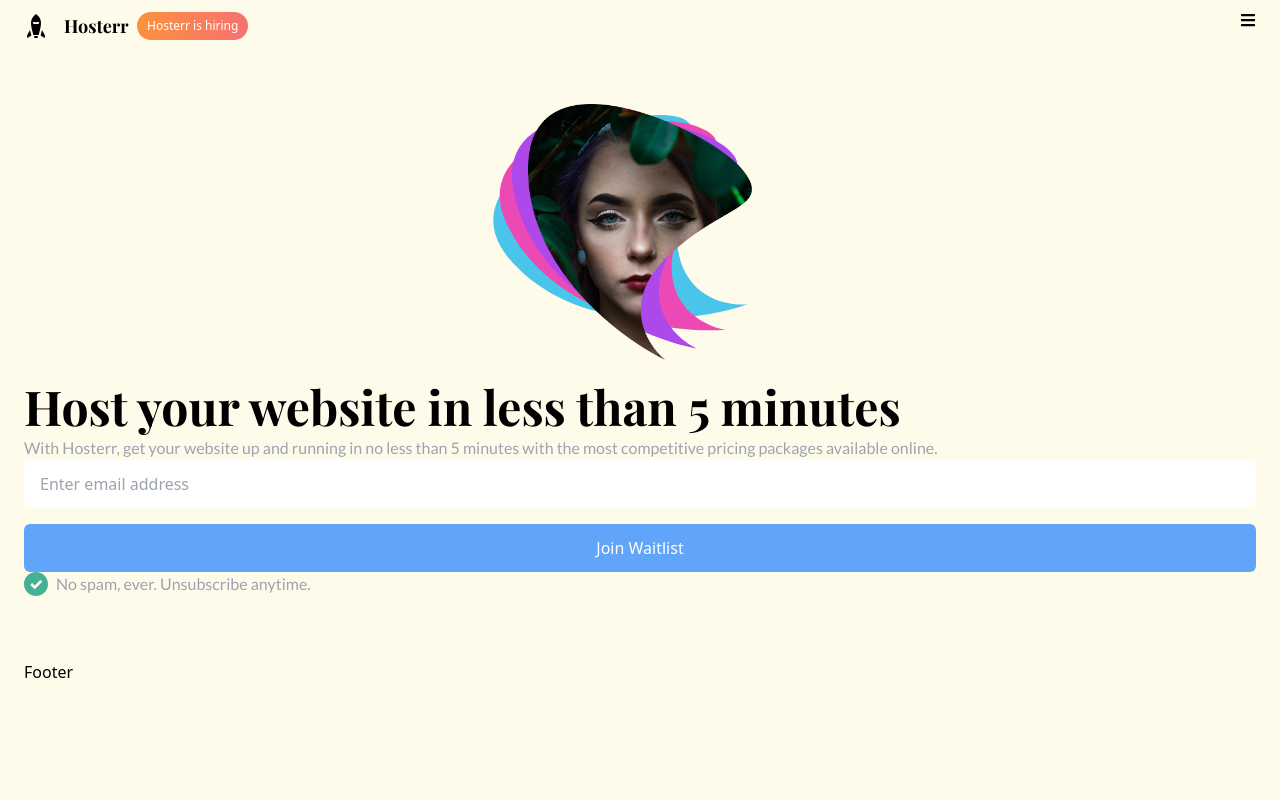
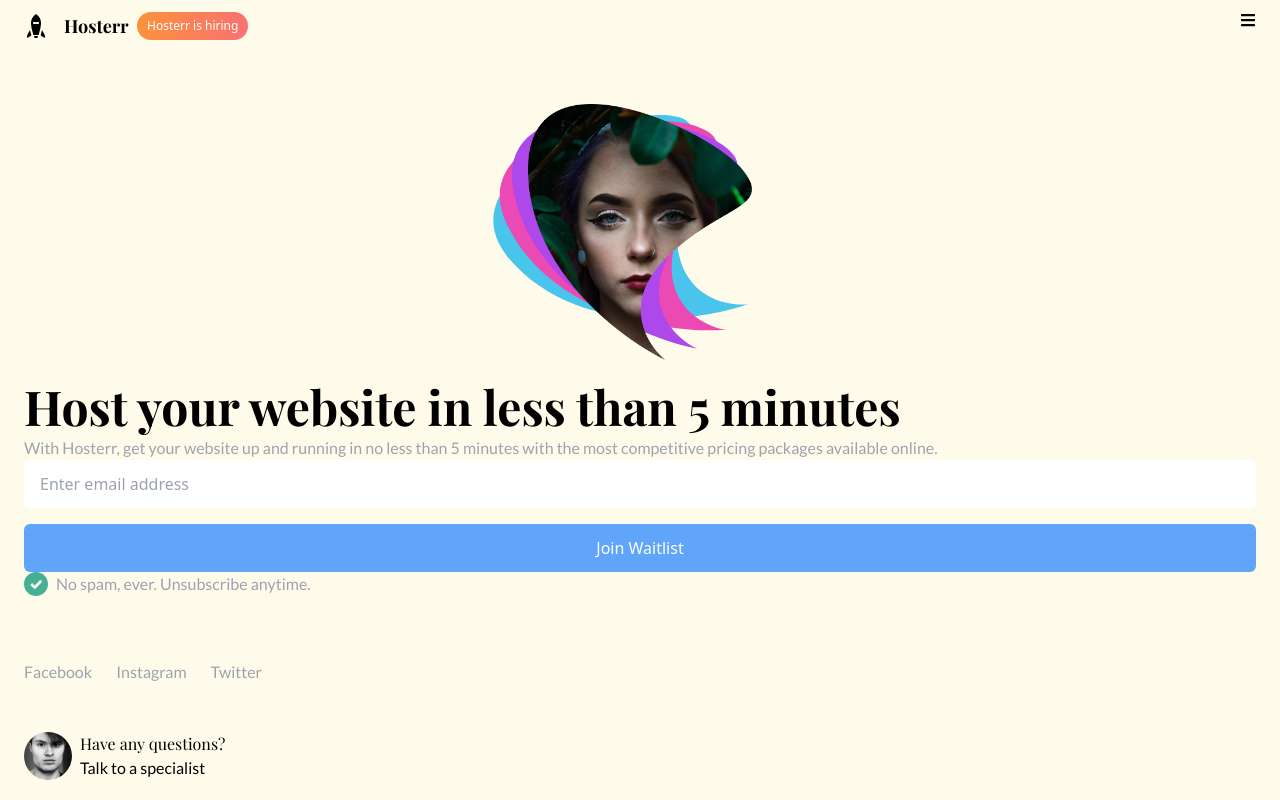
Before and after one commit to nishkarsh25/MyLandingPage, a React (Vite) app: page / in a window 1280 px wide. Built offline with nearby package versions, Linux system fonts and the light colour scheme.

Commit message:
completed footer

```diff
--- a/src/Components/Footer.jsx
+++ b/src/Components/Footer.jsx
@@ -2,10 +2,28 @@ import React from 'react';
 
 const Footer = () => {
   return (
-    <div>
-      Footer
+    <div className='flex flex-col gap-12'>
+      <ul className='flex gap-6 font-lato text-gray-400'>
+        <li>
+          <a href="#">Facebook</a>
+        </li>
+        <li>
+          <a href="#">Instagram</a>
+        </li>
+        <li>
+          <a href="#">Twitter</a>
+        </li>
+      </ul>
+      <div className='flex gap-2'>
+        <img src="public/assets/Help Avatar.svg" alt="help" />
+        <div>
+          <p className='font-playfair font-thin'>Have any questions?</p>
+          <a href="" className='font-lato font-medium'>Talk to a specialist</a>
+        </div>
+      </div>
     </div>
   );
 }
 
+
 export default Footer
```
